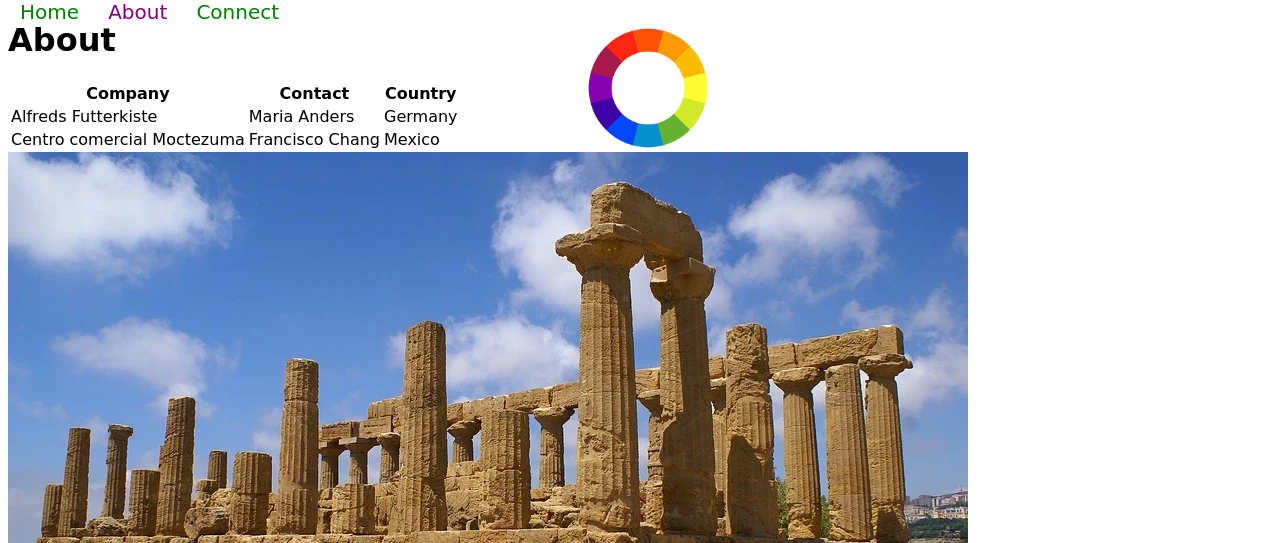
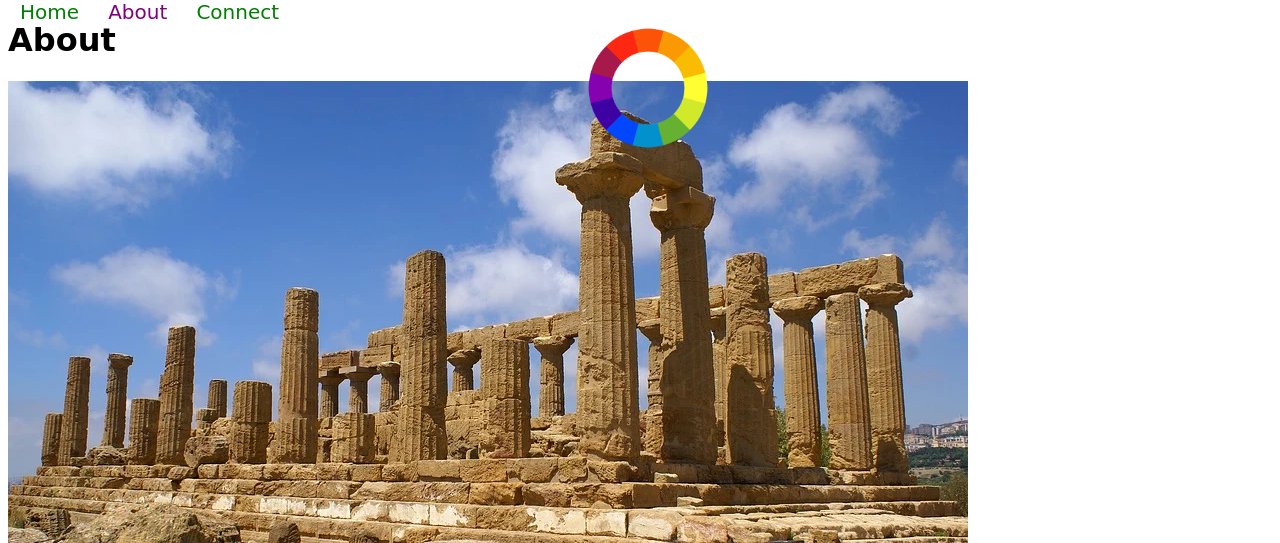
Before and after one commit to heregoesdata/frame, a plain HTML site: page about.html in a window 1280 px wide. Shown: the top 543 px of the page. Drawn offline with Linux system fonts and the light colour scheme; a web font is replaced by a local one.

Commit message:
update table & footer
moved table
added footers

```diff
--- a/about.html
+++ b/about.html
@@ -26,23 +26,6 @@
 
     <h1> About </h1>
 
-    <p> <table>
-  <tr>
-    <th>Company</th>
-    <th>Contact</th>
-    <th>Country</th>
-  </tr>
-  <tr>
-    <td>Alfreds Futterkiste</td>
-    <td>Maria Anders</td>
-    <td>Germany</td>
-  </tr>
-  <tr>
-    <td>Centro comercial Moctezuma</td>
-    <td>Francisco Chang</td>
-    <td>Mexico</td>
-  </tr>
-</table>
 
 <!-- Two Images at top of page, scrolls under nav -->
 
@@ -110,5 +93,8 @@ Diam in arcu cursus euismod quis. Vulputate odio ut enim blandit volutpat maecen
 </div>
 
     </body>
+    <footer>
+    <p>2022 | Author: Liam C | <a href="mailto:38codes@gmail.com">Email Webmaster</a></p>
+  </footer>
 
 </html>
--- a/styles.css
+++ b/styles.css
@@ -86,6 +86,14 @@ button: hover {
   cursor: crosshair;
 }
 
+footer {
+  text-align: right;
+}
+]
+
+table {
+
+}
 
 /* trying to align images
 .left {
```
Also changed, not shown: connect.html (+5 -2 lines), index.html (+3 -7 lines).
